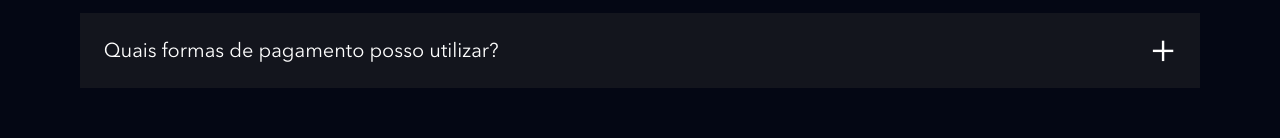
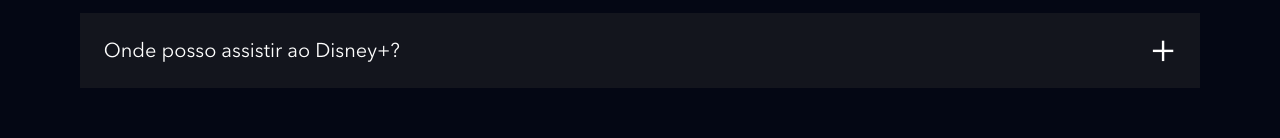
Before and after one commit to SIMOES131/fan_page_mad_max, a website: page index.html in a window 1280 px wide. Shown: the part 4937-5075 px from the top of the page. Drawn offline with nearby package versions, Linux system fonts and the light colour scheme; files that its build step writes are made by us from their sources; files whose address does not match are found by name.

Commit message:
corrigindo um erro na section de perguntas

```diff
--- a/index.html
+++ b/index.html
@@ -251,7 +251,7 @@
             </li>
             <li class="faq__questions__item">
                 <div class="faq__questions__item__question" data-faq-question>
-                    Quais formas de pagamento posso utilizar?
+                    Onde posso assistir ao Disney+?
                 </div>
                 <div class="faq__questions__item__answer text--big">
                     O aplicativo do Disney+ está disponível em dispositivos móveis, navegadores, videogames, decodificadores e smart TVs. Confira a lista completa de dispositivos compatíveis na Central de Ajuda.
```
